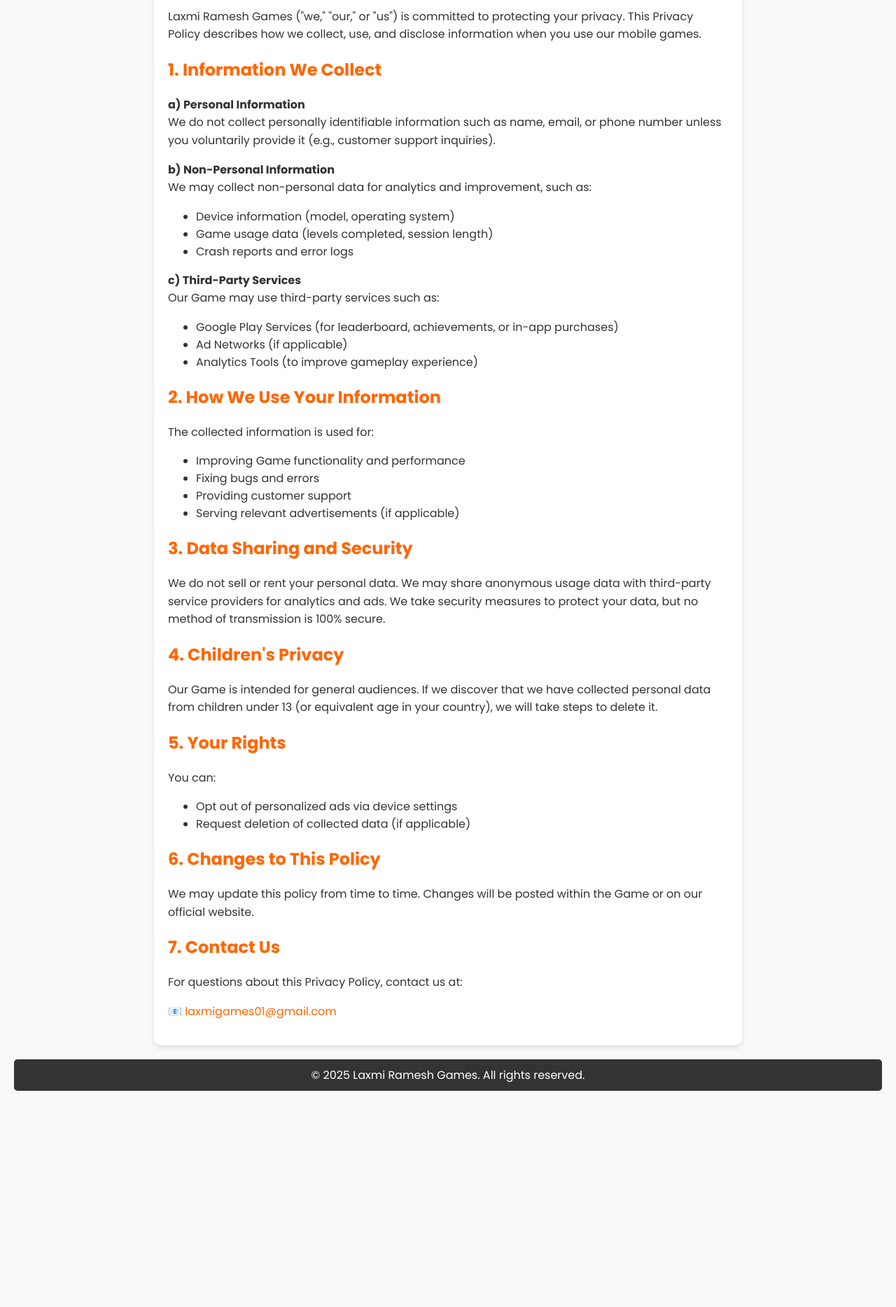
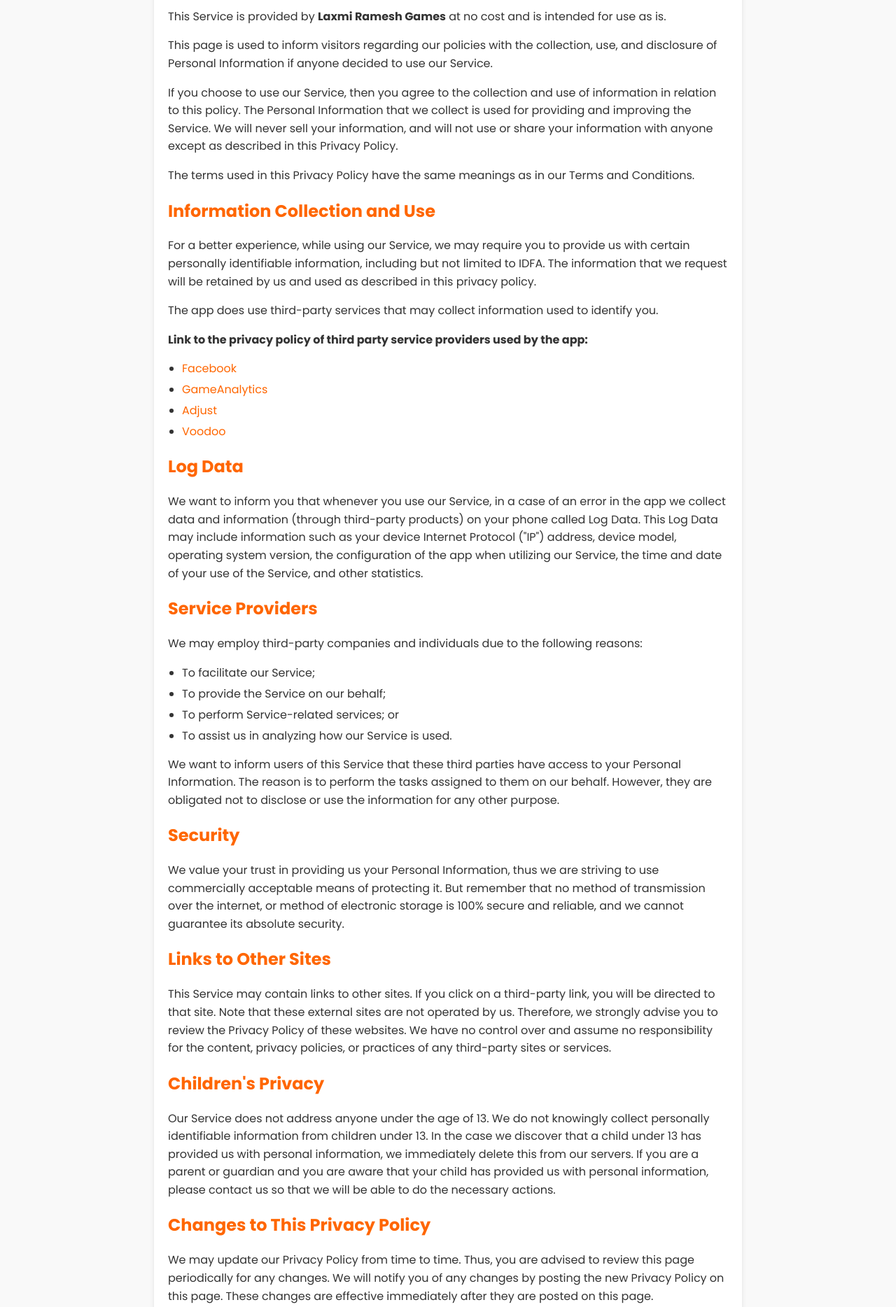
Before and after one commit to LaxmiRameshGames/privacy-policy, a plain HTML site: page index.html in a window 1280 px wide. Shown: the part 120-1988 px from the top of the page at 70% size. Before the commit the page ends 1699 px from the top, so only its background shows below. Drawn offline with Linux system fonts and the light colour scheme.

Commit message:
Update index.html

```diff
--- a/index.html
+++ b/index.html
@@ -27,6 +27,13 @@
         p {
             line-height: 1.6;
         }
+        ul {
+            margin: 10px 0;
+            padding-left: 20px;
+        }
+        li {
+            margin: 5px 0;
+        }
         footer {
             text-align: center;
             margin-top: 20px;
@@ -42,60 +49,114 @@
         a:hover {
             text-decoration: underline;
         }
+        .contact-info {
+            background: #f0f0f0;
+            padding: 15px;
+            border-radius: 5px;
+            margin: 15px 0;
+        }
     </style>
 </head>
 <body>
     <div class="container">
         <h1>Privacy Policy</h1>
-        <p>Laxmi Ramesh Games ("we," "our," or "us") is committed to protecting your privacy. This Privacy Policy describes how we collect, use, and disclose information when you use our mobile games.</p>
+        <p>This Service is provided by <strong>Laxmi Ramesh Games</strong> at no cost and is intended for use as is.</p>
 
-        <h2>1. Information We Collect</h2>
-        <p><strong>a) Personal Information</strong><br>We do not collect personally identifiable information such as name, email, or phone number unless you voluntarily provide it (e.g., customer support inquiries).</p>
-        <p><strong>b) Non-Personal Information</strong><br>We may collect non-personal data for analytics and improvement, such as:
+        <p>This page is used to inform visitors regarding our policies with the collection, use, and disclosure of Personal Information if anyone decided to use our Service.</p>
+
+        <p>If you choose to use our Service, then you agree to the collection and use of information in relation to this policy. The Personal Information that we collect is used for providing and improving the Service. We will never sell your information, and will not use or share your information with anyone except as described in this Privacy Policy.</p>
+
+        <p>The terms used in this Privacy Policy have the same meanings as in our Terms and Conditions.</p>
+
+        <h2>Information Collection and Use</h2>
+        <p>For a better experience, while using our Service, we may require you to provide us with certain personally identifiable information, including but not limited to IDFA. The information that we request will be retained by us and used as described in this privacy policy.</p>
+
+        <p>The app does use third-party services that may collect information used to identify you.</p>
+
+        <p><strong>Link to the privacy policy of third party service providers used by the app:</strong></p>
         <ul>
-                <li>Device information (model, operating system)</li>
-                <li>Game usage data (levels completed, session length)</li>
-                <li>Crash reports and error logs</li>
+            <li><a href="https://facebook.com/about/privacy" target="_blank">Facebook</a></li>
+            <li><a href="https://gameanalytics.com/privacy" target="_blank">GameAnalytics</a></li>
+            <li><a href="https://www.adjust.com/terms/privacy-policy/" target="_blank">Adjust</a></li>
+            <li><a href="https://www.voodoo.io/" target="_blank">Voodoo</a></li>
         </ul>
-        </p>
-        <p><strong>c) Third-Party Services</strong><br>Our Game may use third-party services such as:
+
+        <h2>Log Data</h2>
+        <p>We want to inform you that whenever you use our Service, in a case of an error in the app we collect data and information (through third-party products) on your phone called Log Data. This Log Data may include information such as your device Internet Protocol ("IP") address, device model, operating system version, the configuration of the app when utilizing our Service, the time and date of your use of the Service, and other statistics.</p>
+
+        <h2>Service Providers</h2>
+        <p>We may employ third-party companies and individuals due to the following reasons:</p>
         <ul>
-                <li>Google Play Services (for leaderboard, achievements, or in-app purchases)</li>
-                <li>Ad Networks (if applicable)</li>
-                <li>Analytics Tools (to improve gameplay experience)</li>
+            <li>To facilitate our Service;</li>
+            <li>To provide the Service on our behalf;</li>
+            <li>To perform Service-related services; or</li>
+            <li>To assist us in analyzing how our Service is used.</li>
         </ul>
-        </p>
+        <p>We want to inform users of this Service that these third parties have access to your Personal Information. The reason is to perform the tasks assigned to them on our behalf. However, they are obligated not to disclose or use the information for any other purpose.</p>
 
-        <h2>2. How We Use Your Information</h2>
-        <p>The collected information is used for:
+        <h2>Security</h2>
+        <p>We value your trust in providing us your Personal Information, thus we are striving to use commercially acceptable means of protecting it. But remember that no method of transmission over the internet, or method of electronic storage is 100% secure and reliable, and we cannot guarantee its absolute security.</p>
+
+        <h2>Links to Other Sites</h2>
+        <p>This Service may contain links to other sites. If you click on a third-party link, you will be directed to that site. Note that these external sites are not operated by us. Therefore, we strongly advise you to review the Privacy Policy of these websites. We have no control over and assume no responsibility for the content, privacy policies, or practices of any third-party sites or services.</p>
+
+        <h2>Children's Privacy</h2>
+        <p>Our Service does not address anyone under the age of 13. We do not knowingly collect personally identifiable information from children under 13. In the case we discover that a child under 13 has provided us with personal information, we immediately delete this from our servers. If you are a parent or guardian and you are aware that your child has provided us with personal information, please contact us so that we will be able to do the necessary actions.</p>
+
+        <h2>Changes to This Privacy Policy</h2>
+        <p>We may update our Privacy Policy from time to time. Thus, you are advised to review this page periodically for any changes. We will notify you of any changes by posting the new Privacy Policy on this page. These changes are effective immediately after they are posted on this page.</p>
+
+        <h2>Request User Data Deletion</h2>
+        <p>When you install and use Laxmi Ramesh Games mobile applications, we can collect and process some of your data for different legitimate purposes.</p>
+
+        <p>You will find below explanations regarding the reasons why we may collect data.</p>
+
+        <h3>Why is data collected?</h3>
+        <p>Laxmi Ramesh Games and its third-party partners collect data:</p>
         <ul>
-                <li>Improving Game functionality and performance</li>
-                <li>Fixing bugs and errors</li>
-                <li>Providing customer support</li>
-                <li>Serving relevant advertisements (if applicable)</li>
+            <li>To provide you with the services you asked for</li>
+            <li>To run analytics and understand how users interact with our product and services in order to continuously improve it</li>
         </ul>
-        </p>
 
-        <h2>3. Data Sharing and Security</h2>
-        <p>We do not sell or rent your personal data. We may share anonymous usage data with third-party service providers for analytics and ads. We take security measures to protect your data, but no method of transmission is 100% secure.</p>
+        <p>The third-party partners that Laxmi Ramesh Games will share the data with are:</p>
+        <ul>
+            <li>GameAnalytics</li>
+            <li>Facebook Analytics</li>
+            <li>Adjust</li>
+            <li>Voodoo</li>
+        </ul>
 
-        <h2>4. Children's Privacy</h2>
-        <p>Our Game is intended for general audiences. If we discover that we have collected personal data from children under 13 (or equivalent age in your country), we will take steps to delete it.</p>
+        <h3>Data deletion requests</h3>
+        <div class="contact-info">
+            <p>To delete user data collected by Laxmi Ramesh Games, please reach out to:</p>
+            <p>📧 <a href="mailto:laxmigames01@gmail.com">laxmigames01@gmail.com</a></p>
+        </div>
 
-        <h2>5. Your Rights</h2>
-        <p>You can:
+        <p>If you also want to request the deletion of the data that may have been collected about you or your device by our third-party partners that are acting as independent data controllers, you will find below the contact for each partner and the link to the relevant section of their privacy policies:</p>
+
+        <p><strong>GameAnalytics:</strong></p>
         <ul>
-                <li>Opt out of personalized ads via device settings</li>
-                <li>Request deletion of collected data (if applicable)</li>
+            <li>Email: <a href="mailto:privacy@gameanalytics.com">privacy@gameanalytics.com</a></li>
+            <li>Privacy policy: <a href="https://gameanalytics.com/privacy/#6-changing-or-deleting-your-information" target="_blank">GameAnalytics Privacy Policy</a></li>
         </ul>
-        </p>
 
-        <h2>6. Changes to This Policy</h2>
-        <p>We may update this policy from time to time. Changes will be posted within the Game or on our official website.</p>
+        <p><strong>Facebook Analytics:</strong></p>
+        <ul>
+            <li>Email: none, please refer to the privacy policy</li>
+            <li>Privacy policy: <a href="https://www.facebook.com/policy.php" target="_blank">Facebook Privacy Policy</a></li>
+        </ul>
 
-        <h2>7. Contact Us</h2>
-        <p>For questions about this Privacy Policy, contact us at:</p>
-        <p>📧 <a href="mailto:laxmigames01@gmail.com">laxmigames01@gmail.com</a></p>
+        <p><strong>Adjust:</strong></p>
+        <ul>
+            <li>Email: <a href="mailto:privacy@adjust.com">privacy@adjust.com</a></li>
+            <li>Privacy policy: <a href="https://www.adjust.com/terms/privacy-policy/" target="_blank">Adjust Privacy Policy</a></li>
+        </ul>
+
+        <p><strong>Voodoo:</strong></p>
+        <ul>
+            <li>Email: <a href="mailto:dpo@voodoo.io">dpo@voodoo.io</a></li>
+            <li>Privacy policy: <a href="https://www.voodoo.io" target="_blank">Voodoo Privacy Policy</a></li>
+        </ul>
     </div>
     <footer>
         &copy; 2025 Laxmi Ramesh Games. All rights reserved.
```
Lines whose indentation alone changed are shown as unchanged.
